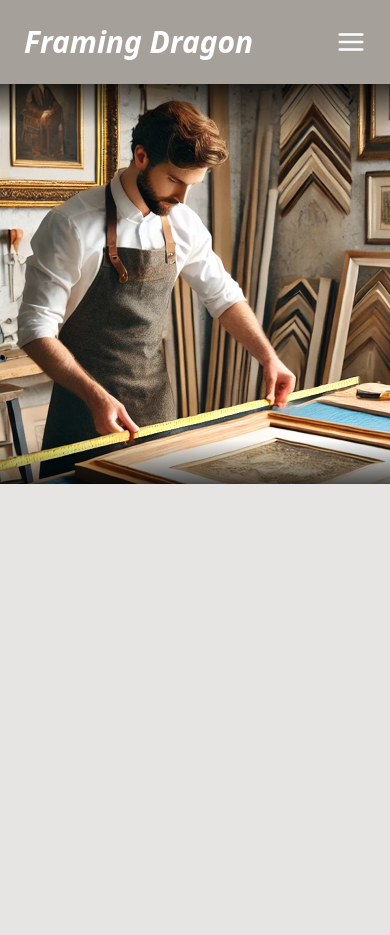
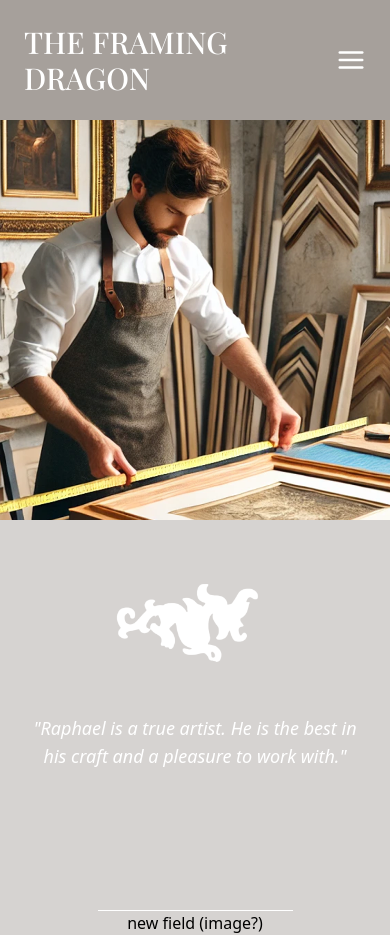
Before and after one commit to DeBoer753/fdpc-APP, a Next.js app: page / in a window 390 px wide. Before the commit the page ends 844 px from the top, so only its background shows below. Built offline with nearby package versions, Linux system fonts and the light colour scheme.

Commit message:
added banner, updated navbar, added reviews

```diff
--- a/src/app/components/custom/Navbar.tsx
+++ b/src/app/components/custom/Navbar.tsx
@@ -3,6 +3,13 @@
 import { useState } from "react";
 import Link from "next/link";
 import { FiMenu, FiX } from "react-icons/fi"; // Import icons
+
+import { Playfair_Display } from "next/font/google";
+
+const playfair = Playfair_Display({
+  subsets: ["latin"],
+  weight: "500",
+});
 
 export default function Navbar() {
   const [isOpen, setIsOpen] = useState(false);
@@ -13,7 +20,9 @@ export default function Navbar() {
       <header className="bg-stone-400 text-white p-6">
         <div className="container mx-auto flex justify-between items-center md:flex-col">
           {/* Left-aligned title on mobile, centered on desktop */}
-          <h1 className="text-3xl font-bold italic md:text-center md:w-full">Framing Dragon</h1>
+          <h1 className={`${playfair.className} text-3xl italic md:text-center md:w-full`}>
+          THE FRAMING DRAGON
+          </h1>
 
           {/* Right-aligned hamburger menu (mobile only) */}
           <button
@@ -36,7 +45,7 @@ export default function Navbar() {
             <Link
               key={link.href}
               href={link.href}
-              className="relative px-4 py-2 border-2 border-transparent hover:border-[#a67c52] transition-all duration-300 group"
+              className={`${playfair.className} relative px-4 py-2 border-2 border-transparent hover:border-[#a67c52] transition-all duration-300 group`}
             >
               <span className="relative z-10">{link.name}</span>
 
--- a/src/app/layout.tsx
+++ b/src/app/layout.tsx
@@ -12,7 +12,7 @@ export const metadata: Metadata = {
 export default function RootLayout({ children }: { children: React.ReactNode }) {
   return (
     <html lang="en">
-      <body className="w-full min-h-screen bg-stone-200 flex flex-col">
+      <body className="w-full min-h-screen bg-stone-300 flex flex-col">
         <Navbar />
         <main>{children}</main>
       </body>
--- a/src/app/page.tsx
+++ b/src/app/page.tsx
@@ -1,22 +1,88 @@
+"use client"; // Required for Next.js App Router (useState & useEffect)
+
+import { useState, useEffect } from "react";
+import Image from "next/image"; // Import Next.js Image component
+
 export default function Home() {
+  const reviews = [
+    '"Raphael is a true artist. He is the best in his craft and a pleasure to work with."',
+    '"Raphael is a master framer. I am an interior designer and will not be going anywhere else, as I just moved to the area.. and I am very picky and have high-end clients, so that speaks to his talent! He is also super friendly and easy to work with."',
+    '"Very professional, very thorough pricing, and exceptional customer service. Will definitely use them again."',
+    '"Outstanding experience framing a special print. Raphael was helpful, knowledgeable, considerate of our timing needs, and friendly. Importantly, he did a superb framing job, knows his craft, and was a pleasure to work with. Highly recommend!"',
+  ];
+
+  const [index, setIndex] = useState(0);
+  const [fade, setFade] = useState(true); // Controls fade-in and fade-out
+  const [scrolled, setScrolled] = useState(false); // Track scroll position
+
+  // Detect Scroll Position
+  useEffect(() => {
+    const handleScroll = () => {
+      setScrolled(window.scrollY > 140); // If user scrolls past 100px, apply zoom-out
+    };
+
+    window.addEventListener("scroll", handleScroll);
+    return () => window.removeEventListener("scroll", handleScroll); // Cleanup
+  }, []);
+
+  // Review Fading Effect
+  useEffect(() => {
+    const interval = setInterval(() => {
+      setFade(false); // Start fade-out effect
+
+      setTimeout(() => {
+        setIndex((prevIndex) => (prevIndex + 1) % reviews.length); // Change review
+        setFade(true); // Start fade-in effect
+      }, 500); // Delay review change until fade-out completes
+    }, 9000); // Change review every 9 seconds
+
+    return () => clearInterval(interval); // Cleanup on unmount
+  }, []);
+
   return (
-    <div className="relative w-full h-[400px] sm:h-[530px] bg-black">
-      {/* Background Image */}
-      <div
-        className="absolute inset-0 bg-cover bg-center transition-opacity duration-75"
-        style={{
-          backgroundImage: "url('/imgs/home-banner.png')",
-        }}
-      />
+    <div className="flex flex-col items-center">
+      {/* Banner Section */}
+      <div className="relative w-full h-[400px] sm:h-[490px] bg-black overflow-hidden">
+        {/* Background Image with Scroll-Based Zoom Effect */}
+        <div
+          className={`absolute inset-0 bg-cover bg-center transition-transform duration-500 ${
+            scrolled ? "scale-100" : "scale-105"
+          }`}
+          style={{
+            backgroundImage: "url('/imgs/home-banner.png')",
+          }}
+        />
+      </div>
 
-      {/* Top and Bottom Shadows */}
-      <div className="absolute inset-0 pointer-events-none">
-        {/* Top Shadow */}
-        <div className="absolute top-0 w-full h-1/9 bg-gradient-to-b from-black/70 to-transparent" />
+      {/* Logo Section */}
+      <div className="mr-5 mt-5">
+        <Image
+          src="/imgs/logo.png" // Ensure logo.png is inside the public folder
+          alt="Company Logo"
+          width={150} // Adjust dimensions as needed
+          height={150}
+          className="object-contain"
+        />
+      </div>
 
-        {/* Bottom Shadow */}
-        <div className="absolute bottom-0 w-full h-1/9 bg-gradient-to-t from-black/70 to-transparent" />
+      {/* Reviews Section */}
+      <div className="flex flex-col gap-5 items-center min-h-[200px] max-w-[1200px]">
+        {/* Auto-Fading Review Text */}
+        <h1 className={`text-lg sm:text-xl md:text-2xl lg:text-4xl text-white text-center italic font-thin mt-6 mx-5 transition-opacity duration-500 ${fade ? "opacity-100" : "opacity-0"}`}>
+          {reviews[index]}
+        </h1>
+
+
       </div>
+
+      {/* White Divider (Always Below Reviews & Shrinks Responsively) */}
+      <div className="h-[1px] bg-white mt-5 w-[50%] sm:w-[30%] xs:w-[50%]"></div>
+
+
+      <div>
+        <h1>new field (image?)</h1>
+      </div>
+
     </div>
   );
 }
```
Also changed, not shown: public/imgs/logo.png (added).
